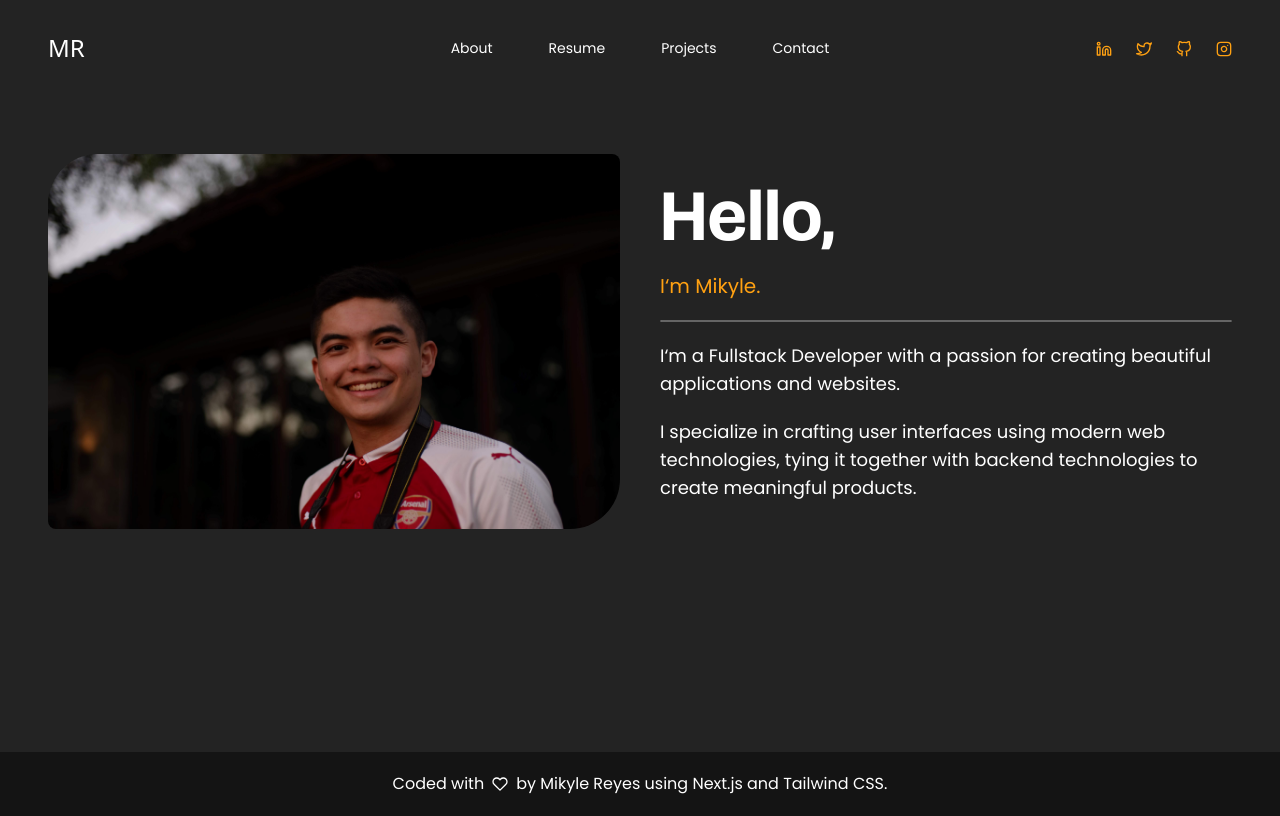
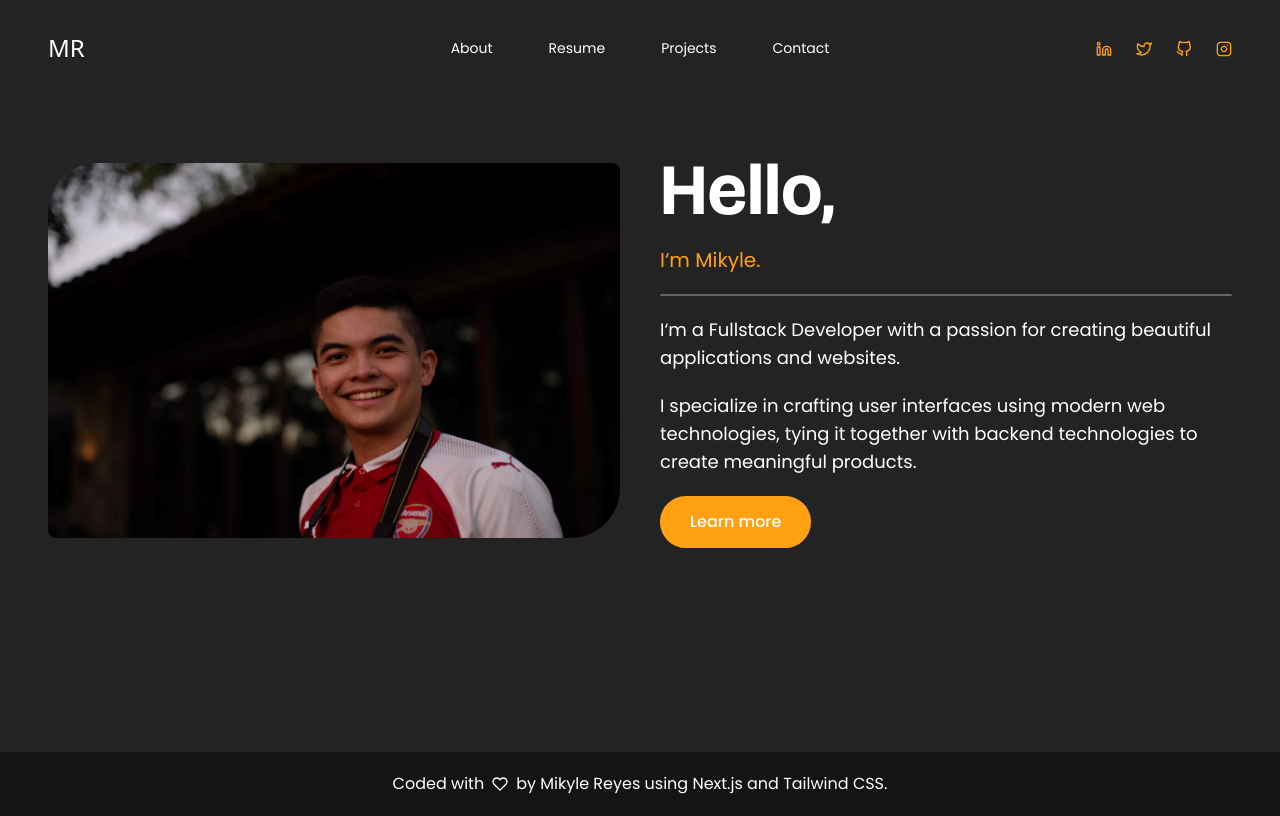
Before and after one commit to muhkyle17/portfolio-website, a Next.js app: page /about in a window 1280 px wide. Built offline with nearby package versions, Linux system fonts and the light colour scheme; a web font is replaced by a local one.

Commit message:
Put back learn more

```diff
--- a/components/About.js
+++ b/components/About.js
@@ -104,13 +104,13 @@ const About = () => {
               I specialize in crafting user interfaces using modern web technologies, tying it
               together with backend technologies to create meaningful products.
             </p>
-            {/* <div className='flex flex-wrap gap-4'>
+            <div className='flex flex-wrap gap-4'>
               <button
                 className='py-3 px-7 h-fit w-fit text-sm sm:text-base font-medium text-white flex items-center justify-center rounded-full bg-primary border-2 border-primary hover:bg-transparent md:btn-lg transition-all'
                 onClick={() => setShowModal(true)}>
                 Learn more
               </button>
-            </div> */}
+            </div>
           </div>
         </div>
       </section>
```
